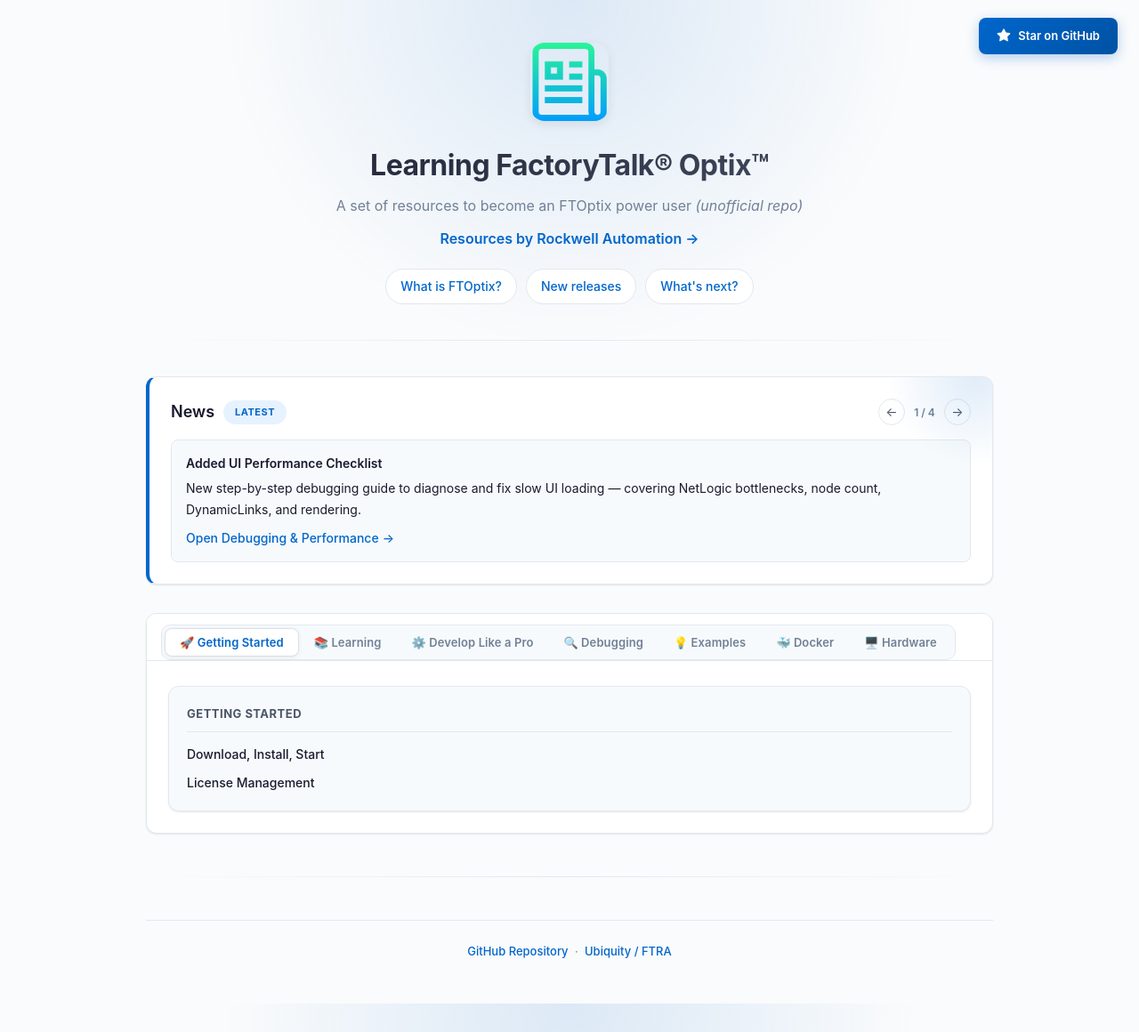
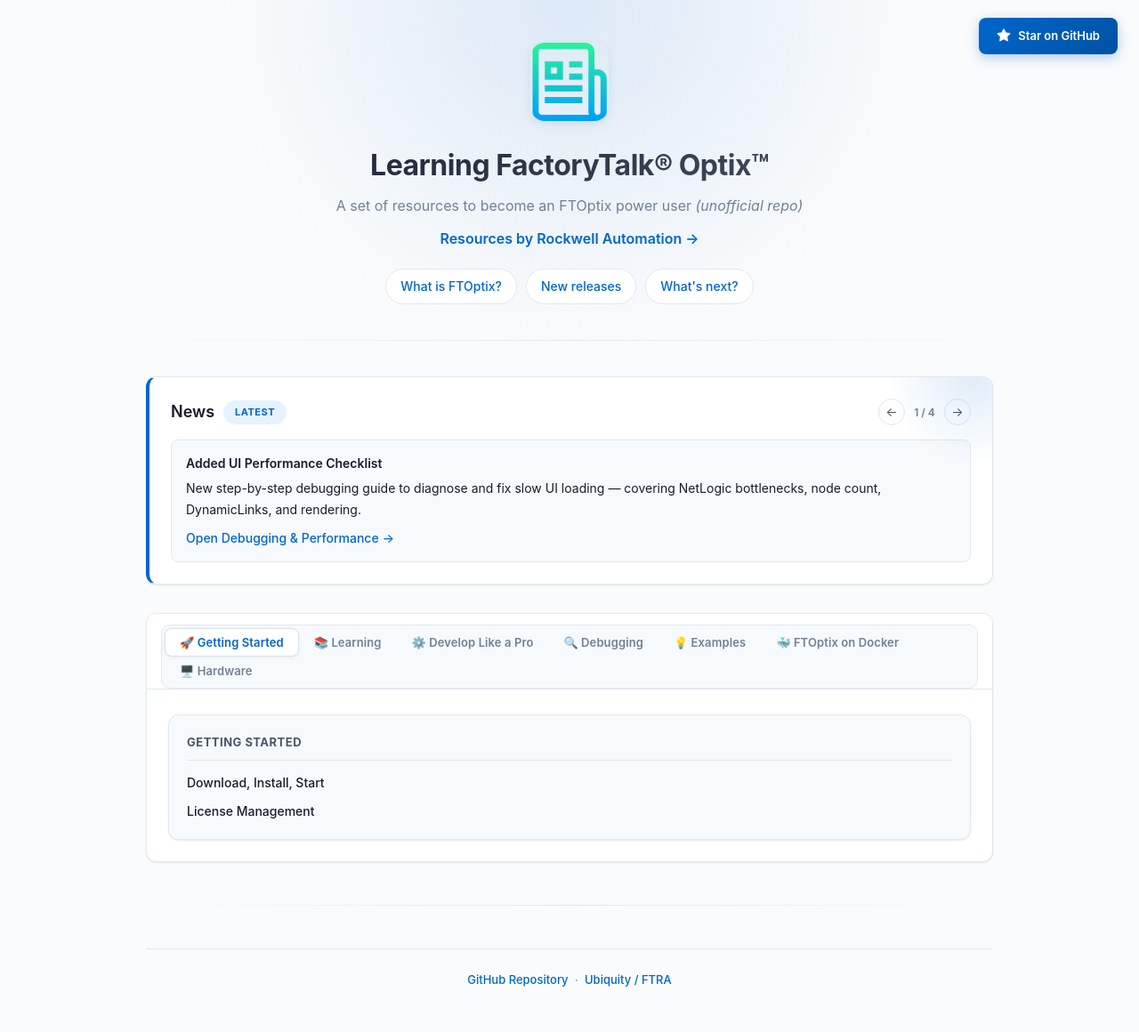
Before and after one commit to massimovar/LearningFTOptix, a Jekyll site: the page docs/index.html, which Jekyll copies as it is, in a window 1280 px wide. Shown: the whole page at 89% size. Built offline with Jekyll 4.4.1, drawn with Linux system fonts in a browser that asks for light colours.

Commit message:
small changes

```diff
--- a/docs/index.html
+++ b/docs/index.html
@@ -413,7 +413,7 @@
           <button id="tab-button-dev" class="tab-btn" role="tab" aria-selected="false" tabindex="-1" aria-controls="tab-dev" onclick="switchTab(this,'tab-dev')">⚙️ Develop Like a Pro</button>
           <button id="tab-button-debug" class="tab-btn" role="tab" aria-selected="false" tabindex="-1" aria-controls="tab-debug" onclick="switchTab(this,'tab-debug')">🔍 Debugging</button>
           <button id="tab-button-examples" class="tab-btn" role="tab" aria-selected="false" tabindex="-1" aria-controls="tab-examples" onclick="switchTab(this,'tab-examples')">💡 Examples</button>
-          <button id="tab-button-docker" class="tab-btn" role="tab" aria-selected="false" tabindex="-1" aria-controls="tab-docker" onclick="switchTab(this,'tab-docker')">🐳 Docker</button>
+          <button id="tab-button-docker" class="tab-btn" role="tab" aria-selected="false" tabindex="-1" aria-controls="tab-docker" onclick="switchTab(this,'tab-docker')">🐳 FTOptix on Docker</button>
           <button id="tab-button-hw" class="tab-btn" role="tab" aria-selected="false" tabindex="-1" aria-controls="tab-hw" onclick="switchTab(this,'tab-hw')">🖥️ Hardware</button>
         </nav>
       </div>
```
